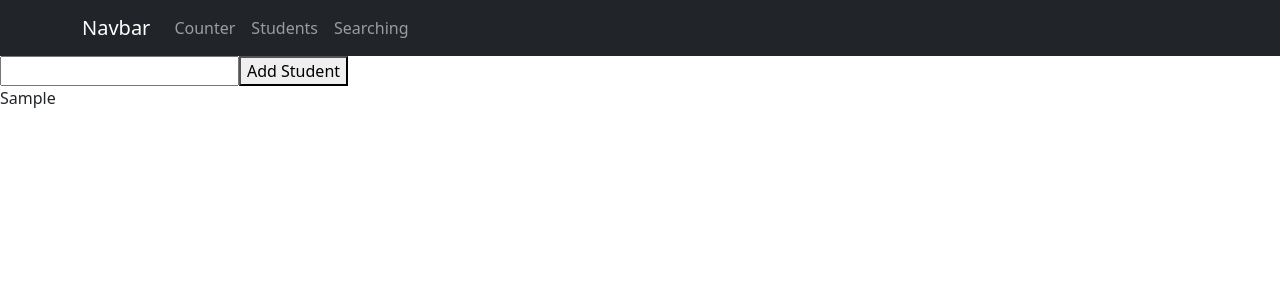
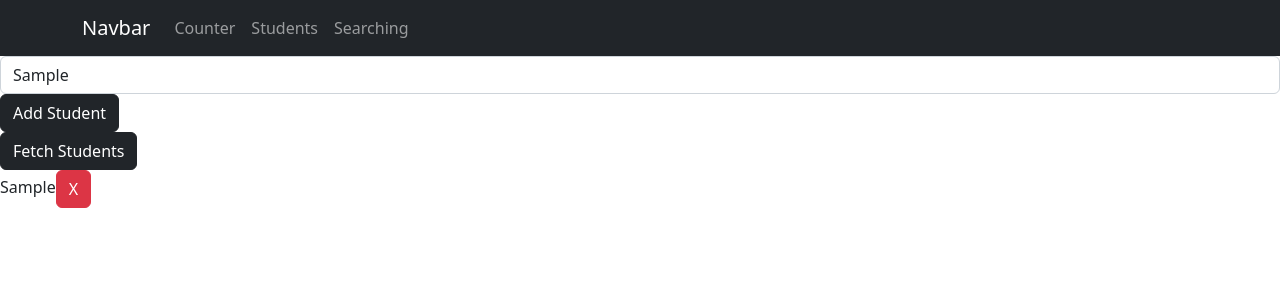
Before and after one commit to Lougles/fast-frontend, a React (Create React App) app: page /student in a window 1280 px wide. Both pictures are taken after typing "Sample" into the empty fields and a click on the button "Add Student". Shown: the top 300 px of the page. Built offline with nearby package versions, Linux system fonts and the light colour scheme.

Commit message:
added redux async fetch function, student page is done

```diff
--- /dev/null
+++ b/src/asyncFetch/fetchManyStudents.js
@@ -0,0 +1,14 @@
+import { ADD_MANY_STUDENTS_CREATOR } from "../store/studentReducer"
+
+
+export const fetchManyStudents = () => {
+  return dispatch => {
+    try {
+      fetch('https://jsonplaceholder.typicode.com/users')
+      .then(response => response.json())
+      .then(json => dispatch(ADD_MANY_STUDENTS_CREATOR(json)));
+    } catch (e) {
+      console.log(e.message);
+    }
+  }
+}
--- a/src/components/StudentPage.jsx
+++ b/src/components/StudentPage.jsx
@@ -1,7 +1,9 @@
+import { Button, FormControl } from 'react-bootstrap';
 import React from 'react'
 import { useDispatch, useSelector } from 'react-redux'
 import { v4 as uuidv4 } from 'uuid';
-import { ADD_STUDENT_CREATOR } from '../store/studentReducer';
+import { fetchManyStudents } from '../asyncFetch/fetchManyStudents';
+import { ADD_STUDENT_CREATOR, DELETE_STUDENT_CREATOR } from '../store/studentReducer';
 
 const StudentPage = () => {
   const {students} = useSelector(state => state.student);
@@ -11,23 +13,35 @@ const StudentPage = () => {
     e.preventDefault();
     const form = e.currentTarget;
     const input = form.elements.vova.value;
-    console.log(form.elements.vova.value)
     const user = {
       id: uuidv4(),
       name: input
     }
-    dispatch(ADD_STUDENT_CREATOR(user));
+    if(input){
+      dispatch(ADD_STUDENT_CREATOR(user));
+      return
+    }
+    console.log(form);
     form.reset();
+  }
+  const handleFetchStudent = () => {
+    dispatch(fetchManyStudents());
+  }
+  const handleDeleteStudent = (payload) => {
+    dispatch(DELETE_STUDENT_CREATOR(payload))
   }
   return (
     <div>
       <form onSubmit={handleSubmit}>
-        <input type='text' name='vova'></input>
-        <button type='submit'>Add Student</button>
+        <FormControl type='text' name='vova'></FormControl>
+        <Button variant='dark' type='submit'>Add Student</Button>
       </form>
+      <Button variant="dark" onClick={handleFetchStudent}>Fetch Students</Button>
       {students.length ?
       students.map(student =>
-        <div key={student.id}>{student.name}</div>
+        <div key={student.id}>{student.name}
+          <Button variant="danger" onClick={() => handleDeleteStudent(student.id)}>X</Button>
+        </div>
       )
       :
       <h1>There is no students yet</h1>
--- a/src/store/studentReducer.js
+++ b/src/store/studentReducer.js
@@ -6,14 +6,22 @@ const initialState = {
 }
 
 export const ADD_STUDENT = 'ADD_STUDENT'
+export const ADD_MANY_STUDENTS = 'ADD_MANY_STUDENTS'
+export const DELETE_STUDENT = 'DELETE_STUDENT'
 
 export const studentReducer = (state = initialState, action) => {
   switch(action.type){
     case ADD_STUDENT:
       return {...state, students:[...state.students, action.payload]}
+    case ADD_MANY_STUDENTS:
+      return {...state, students: [...state.students, ...action.payload]}
+    case DELETE_STUDENT:
+      return {...state, students: state.students.filter(i => i.id !== action.payload)}
     default:
       return state;
   }
 }
 
 export const ADD_STUDENT_CREATOR = (payload) => ({type: ADD_STUDENT, payload:payload})
+export const ADD_MANY_STUDENTS_CREATOR = (payload) => ({type: ADD_MANY_STUDENTS, payload:payload})
+export const DELETE_STUDENT_CREATOR = (payload) => ({type: DELETE_STUDENT, payload:payload})
```
